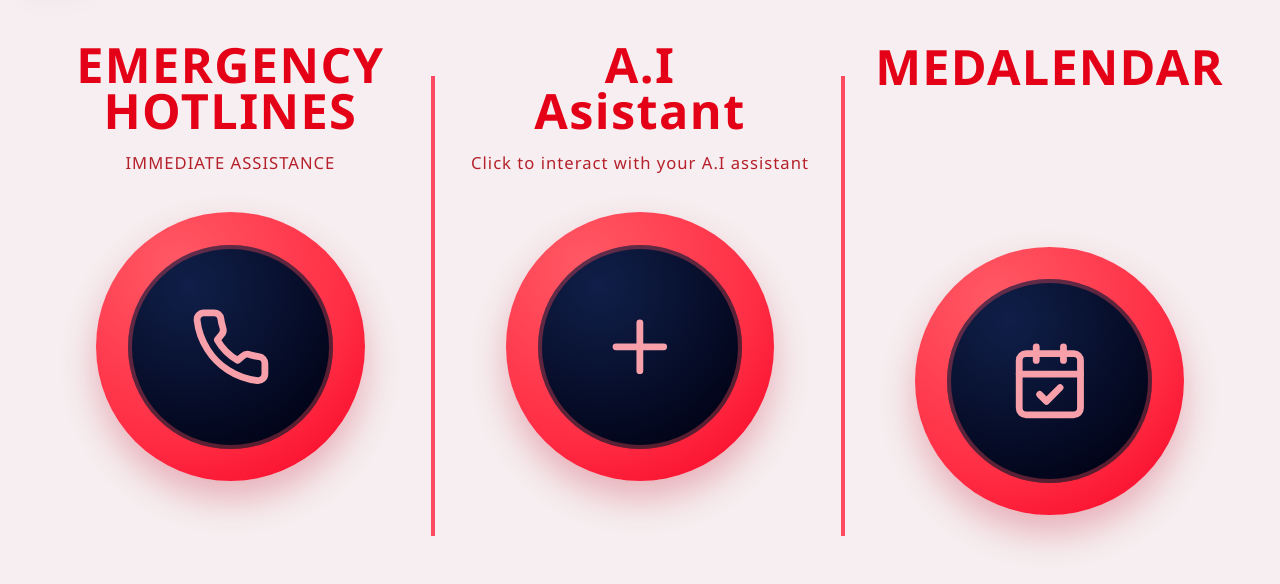
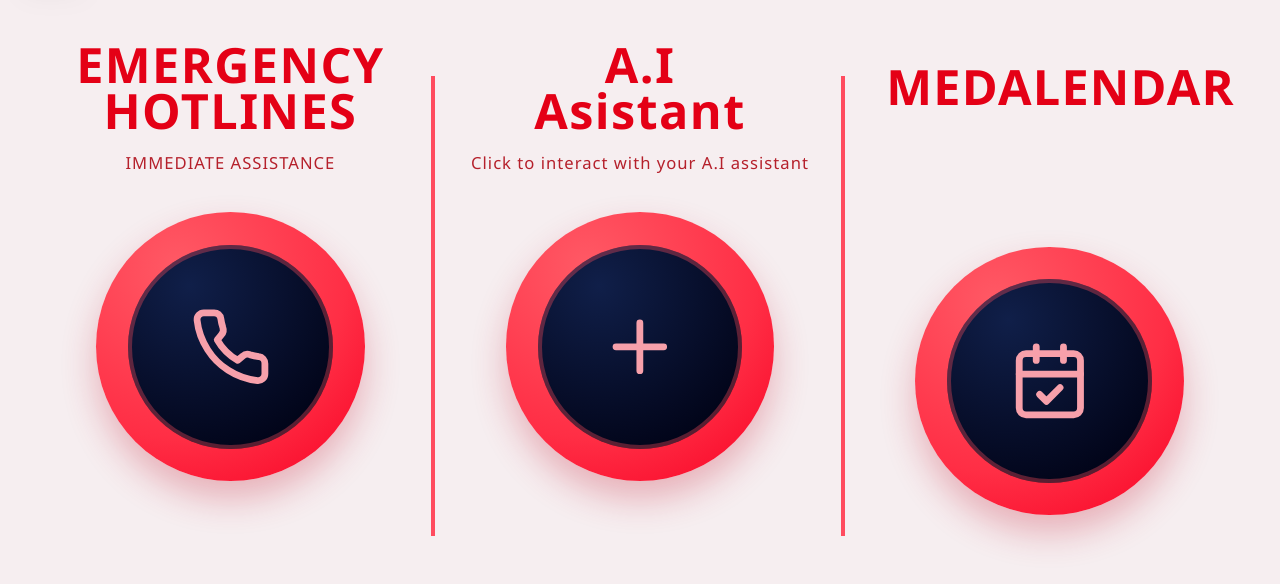
Before and after one commit to Darkmatter269-dev/MedisinACSHS, a website: page home.html in a window 1280 px wide. Shown: the part 94-678 px from the top of the page. Drawn offline with Linux system fonts and the light colour scheme.

Commit message:
Update home.css

```diff
--- a/css/home.css
+++ b/css/home.css
@@ -129,7 +129,9 @@ body {
 }
 
 .medalendar-panel h2 {
-    margin-bottom: 156px;
+    margin-top: 20px;
+    margin-bottom: 136px;
+    padding-left: 22px;
     line-height: 1;
     letter-spacing: 1.2px;
 }
```
